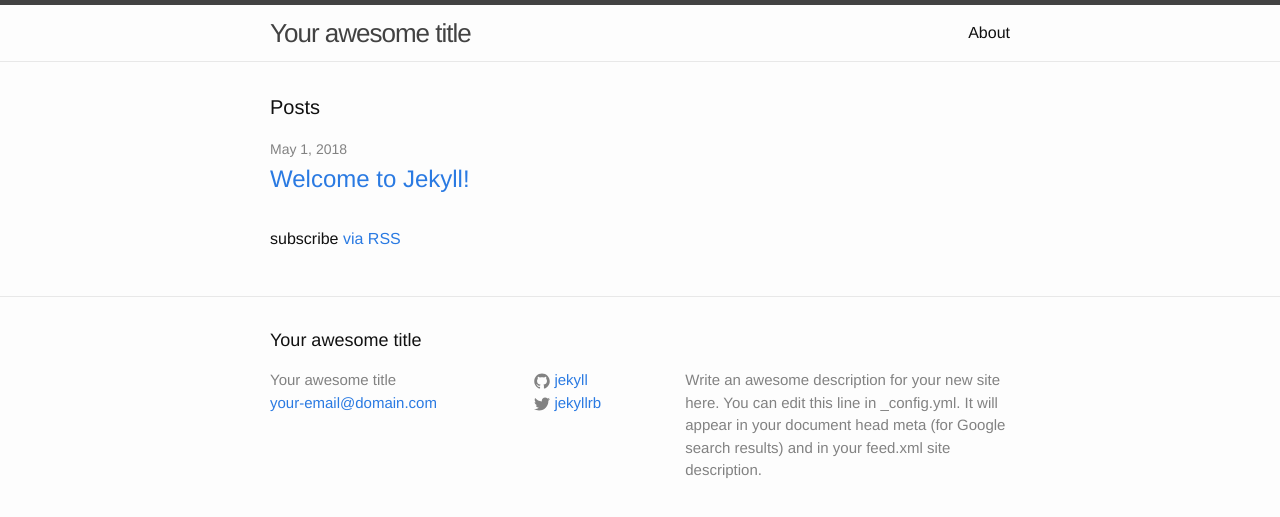
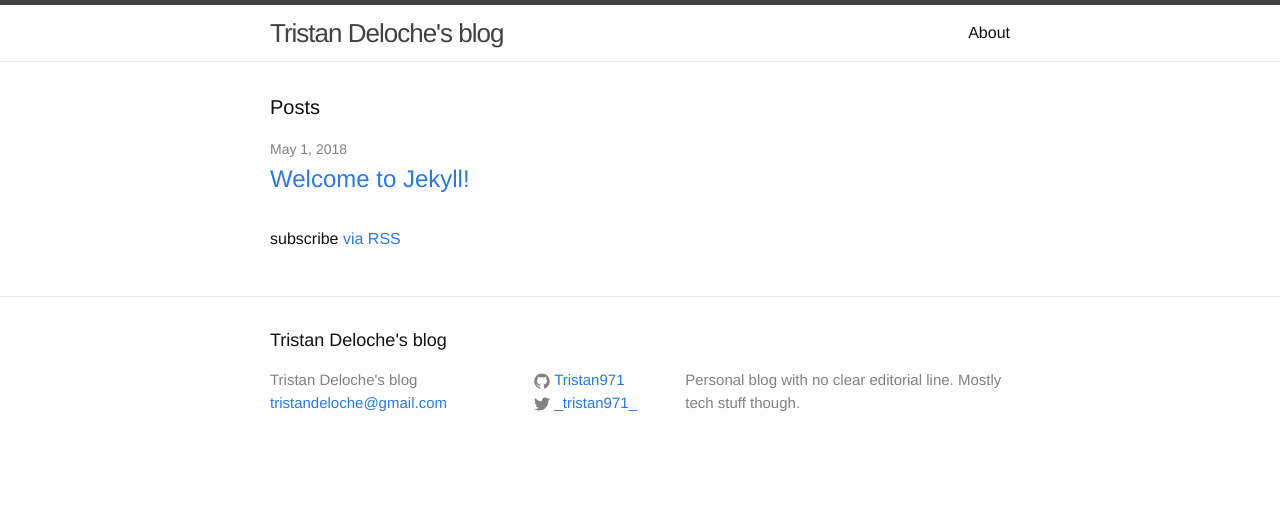
Before and after one commit to Tristan971/blog, a Jekyll site: the page built from index.html, in a window 1280 px wide. Shown: the top 517 px of the page. Built offline with Jekyll 4.4.1, drawn with Linux system fonts in a browser that asks for light colours.

Commit message:
Update configuration

```diff
--- a/_config.yml
+++ b/_config.yml
@@ -6,16 +6,14 @@
 # 'jekyll serve'. If you change this file, please restart the server process.
 
 # Site settings
-title: Your awesome title
-email: your-email@domain.com
+title: Tristan Deloche's blog
+email: tristandeloche@gmail.com
 description: > # this means to ignore newlines until "baseurl:"
-  Write an awesome description for your new site here. You can edit this
-  line in _config.yml. It will appear in your document head meta (for
-  Google search results) and in your feed.xml site description.
+  Personal blog with no clear editorial line. Mostly tech stuff though.
 baseurl: "" # the subpath of your site, e.g. /blog
-url: "http://yourdomain.com" # the base hostname & protocol for your site
-twitter_username: jekyllrb
-github_username:  jekyll
+url: "https://blog.tristan.moe" # the base hostname & protocol for your site
+twitter_username: _tristan971_
+github_username:  Tristan971
 
 # Build settings
 markdown: kramdown
```
